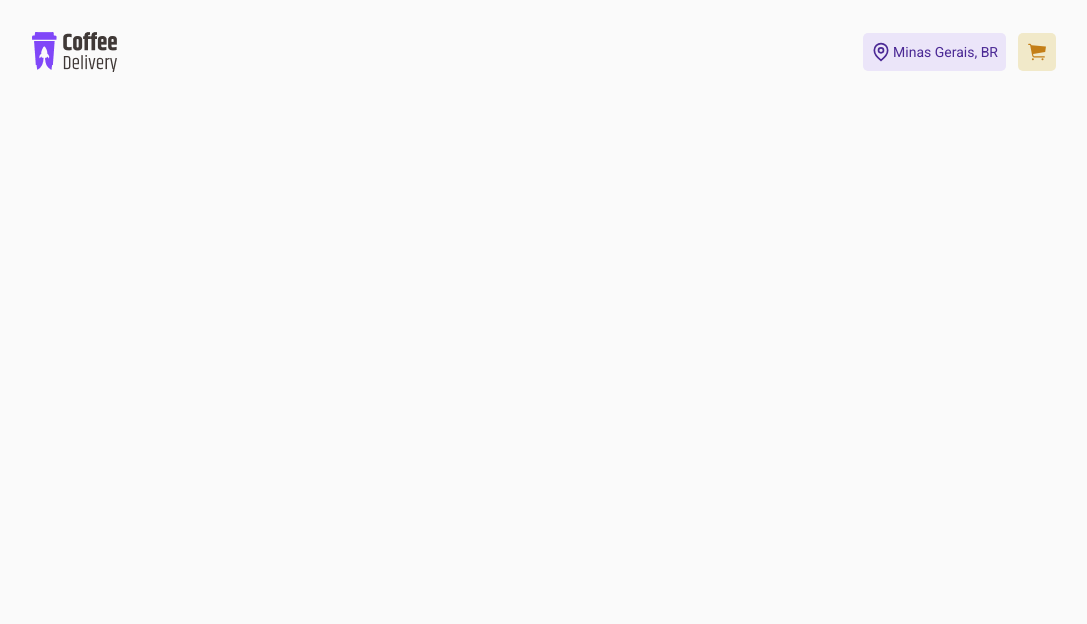
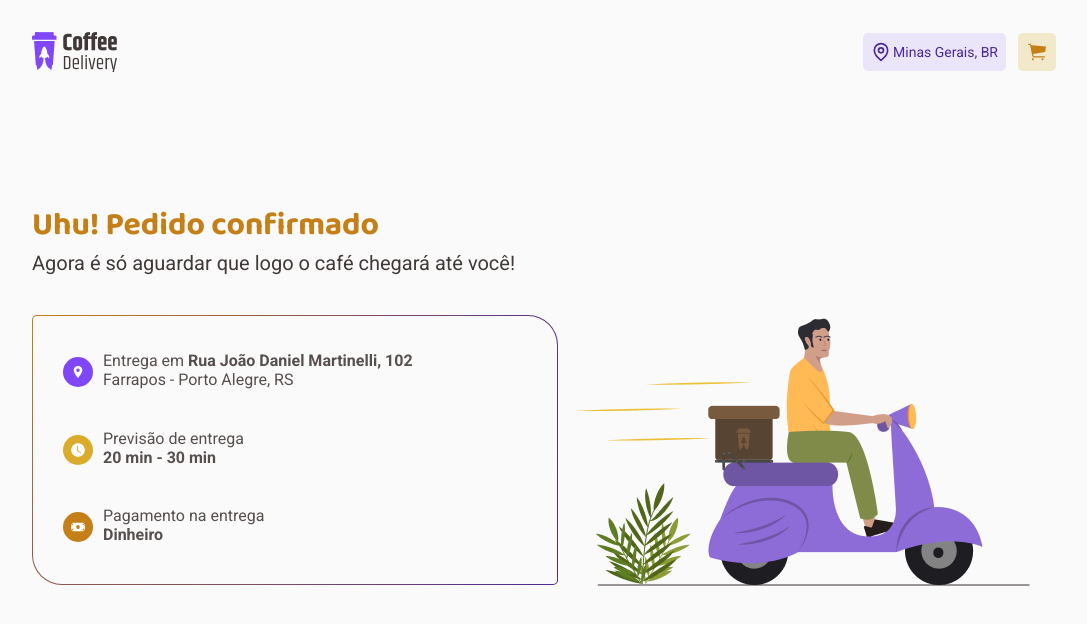
Before and after one commit to MatheusAndrade23/Coffee_Delivery, a React (Vite) app: page /order/success in a window 1280 px wide. Shown: the top 624 px of the page, without its empty margins (96-1183 px from the left). Built offline with nearby package versions, Linux system fonts and the light colour scheme.

Commit message:
SuccessfulOrder

```diff
--- /dev/null
+++ b/src/pages/SuccessfulOrder/index.tsx
@@ -0,0 +1,44 @@
+import { SuccessfulOrderContainer, Info, InfoTag } from './styles';
+
+import { BsClockFill } from 'react-icons/bs';
+import { IoLocationSharp } from 'react-icons/io5';
+import { FaMoneyBill, FaRegMoneyBillAlt } from 'react-icons/fa';
+
+import successfulOrderImage from '../../assets/successful-order-image.png';
+
+export const SuccessfulOrder = () => {
+  return (
+    <SuccessfulOrderContainer>
+      <Info>
+        <h2>Uhu! Pedido confirmado</h2>
+        <p>Agora é só aguardar que logo o café chegará até você!</p>
+        <div>
+          <InfoTag>
+            <IoLocationSharp />
+            <div>
+              <p>
+                Entrega em <span>Rua João Daniel Martinelli, 102</span>
+              </p>
+              <p>Farrapos - Porto Alegre, RS</p>
+            </div>
+          </InfoTag>
+          <InfoTag>
+            <BsClockFill />
+            <div>
+              <p>Previsão de entrega</p>
+              <span>20 min - 30 min</span>
+            </div>
+          </InfoTag>
+          <InfoTag>
+            <FaMoneyBill />
+            <div>
+              <p>Pagamento na entrega</p>
+              <span>Dinheiro</span>
+            </div>
+          </InfoTag>
+        </div>
+      </Info>
+      <img src={successfulOrderImage} alt="Pedido bem sucedido!" />
+    </SuccessfulOrderContainer>
+  );
+};
--- /dev/null
+++ b/src/pages/SuccessfulOrder/styles.ts
@@ -0,0 +1,97 @@
+import styled, { css } from 'styled-components';
+
+export const SuccessfulOrderContainer = styled.section`
+  width: 100%;
+  min-height: calc(100% - 10.4rem);
+  display: flex;
+  flex-flow: row wrap;
+  align-items: center;
+  justify-content: space-between;
+
+  & img {
+    height: 29.3rem;
+    width: 49.2rem;
+  }
+`;
+
+export const Info = styled.div`
+  margin-bottom: 12rem;
+
+  & h2 {
+    color: ${({ theme }) => theme.colors['1-color']};
+    font-size: ${({ theme }) => theme.fonts.sizes.huge};
+  }
+
+  & p {
+    color: ${({ theme }) => theme.colors['base-subtitle']};
+    font-size: ${({ theme }) => theme.fonts.sizes.medium2};
+  }
+
+  & > div {
+    width: 52.6rem;
+    height: 27rem;
+    display: flex;
+    flex-direction: column;
+    align-items: flex-start;
+    justify-content: space-evenly;
+    margin-top: 4rem;
+    border: double 1px transparent;
+    border-image-slice: 1;
+    border-radius: 5px 30px;
+    background-image: linear-gradient(
+        ${({ theme }) => theme.colors['base-background']},
+        ${({ theme }) => theme.colors['base-background']}
+      ),
+      radial-gradient(
+        circle at top left,
+        ${({ theme }) => theme.colors['1-color']},
+        ${({ theme }) => theme.colors['4-color']}
+      );
+    background-origin: border-box;
+    background-clip: content-box, border-box;
+  }
+
+  & div:first-child svg {
+    background-color: ${({ theme }) => theme.colors['5-color']};
+  }
+
+  & div:nth-child(2) svg {
+    background-color: ${({ theme }) => theme.colors['2-color']};
+  }
+`;
+
+export const InfoTag = styled.div`
+  margin-left: 3rem;
+  display: flex;
+  flex-direction: row;
+  align-items: center;
+
+  & > div {
+    display: flex;
+    flex-direction: column;
+    height: 4.2rem;
+    margin-left: 1rem;
+
+    & span {
+      font-size: ${({ theme }) => theme.fonts.sizes.small4};
+      color: ${({ theme }) => theme.colors['base-text']};
+      font-weight: bold;
+    }
+
+    & p {
+      font-size: ${({ theme }) => theme.fonts.sizes.small4};
+      color: ${({ theme }) => theme.colors['base-text']};
+    }
+  }
+
+  & svg {
+    border-radius: 50%;
+    padding: 0.8rem;
+    font-size: 3rem;
+    background-color: ${({ theme }) => theme.colors['1-color']};
+  }
+
+  & path {
+    color: ${({ theme }) => theme.colors['base-light-color']};
+  }
+`;
--- a/src/routes.tsx
+++ b/src/routes.tsx
@@ -8,6 +8,7 @@ import { Home } from './pages/Home';
 import { Order } from './pages/Order';
 import { History } from './pages/History';
 import { PageNotFound } from './pages/PageNotFound';
+import { SuccessfulOrder } from './pages/SuccessfulOrder';
 
 import { Header } from './components/Header';
 import { Footer } from './components/Footer';
@@ -24,6 +25,7 @@ export const Routes = () => {
           <Route path="/order" element={<Order />} />
           <Route path="/" element={<Home />} />
           <Route path="*" element={<PageNotFound />} />
+          <Route path="/order/success" element={<SuccessfulOrder />} />
         </Switch>
         <Footer />
       </Container>
```
Also changed, not shown: src/assets/successful-order-image.png (added).
